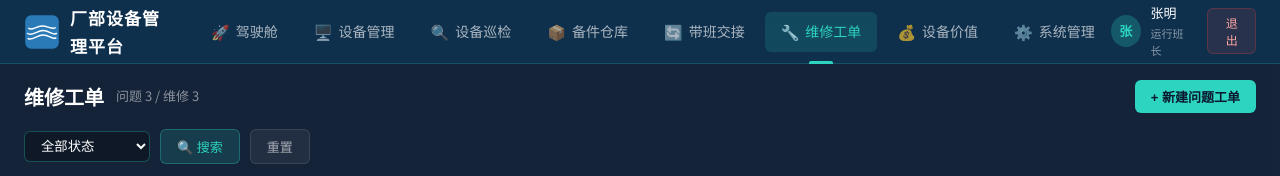
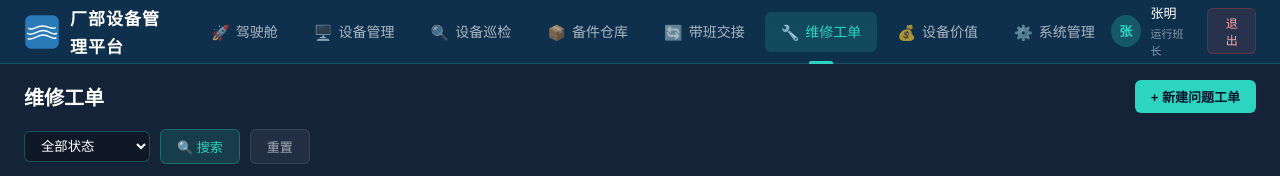
Before and after one commit to horis188/water-plant-equipment, a Vue app in the folder projects/water-plant-login/: page /workorder in a window 1280 px wide. Shown: the top 176 px of the page. Built offline with nearby package versions, Linux system fonts and the light colour scheme.

Commit message:
fix: 移除值班岗位/带班角色多余的统计文字

```diff
--- a/projects/water-plant-login/src/views/WorkOrderView.vue
+++ b/projects/water-plant-login/src/views/WorkOrderView.vue
@@ -25,7 +25,6 @@
         <span v-if="(currentUser.role === '值班岗位' || currentUser.role === '带班') && activeTab === 'problem'" class="wo-stat">
           已解决 {{ problemOrders.filter(o => o.status === 'self_resolved' && isRecentResolved(o)).length }}
         </span>
-        <span v-else class="wo-count">问题 {{ problemOrders.length }} / 维修 {{ maintenanceOrders.length }}</span>
       </div>
       <div v-if="currentUser.role !== '维修组'" class="wo-actions">
         <button class="dm-btn dm-btn-primary" @click="currentUser.role === '带班' ? openCreateMaintenanceDialog() : openCreateDialog()">
```
